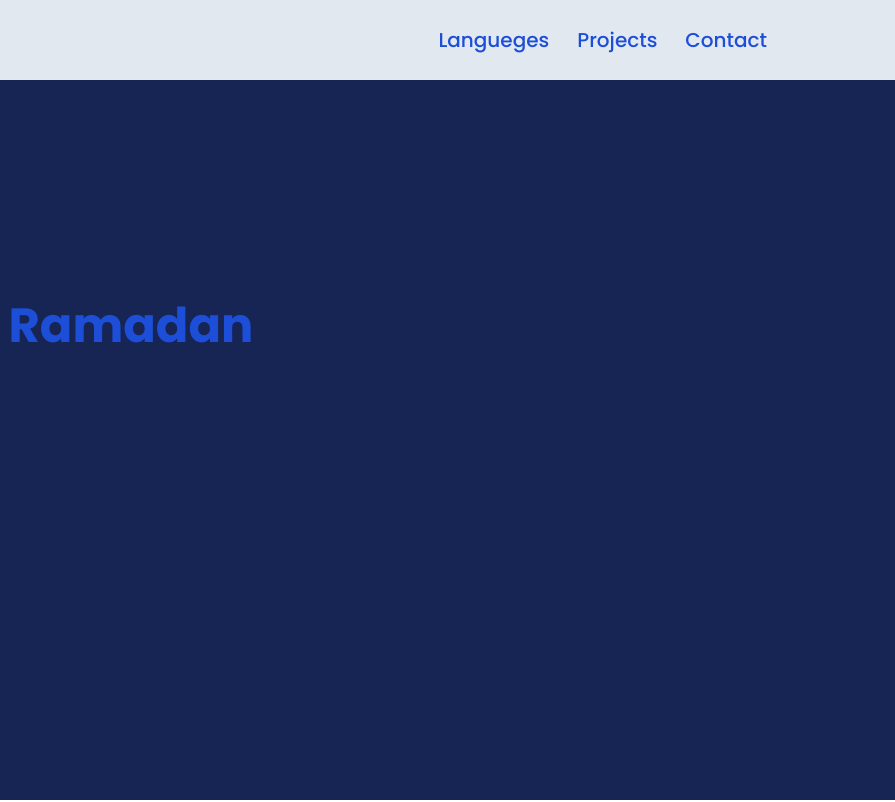
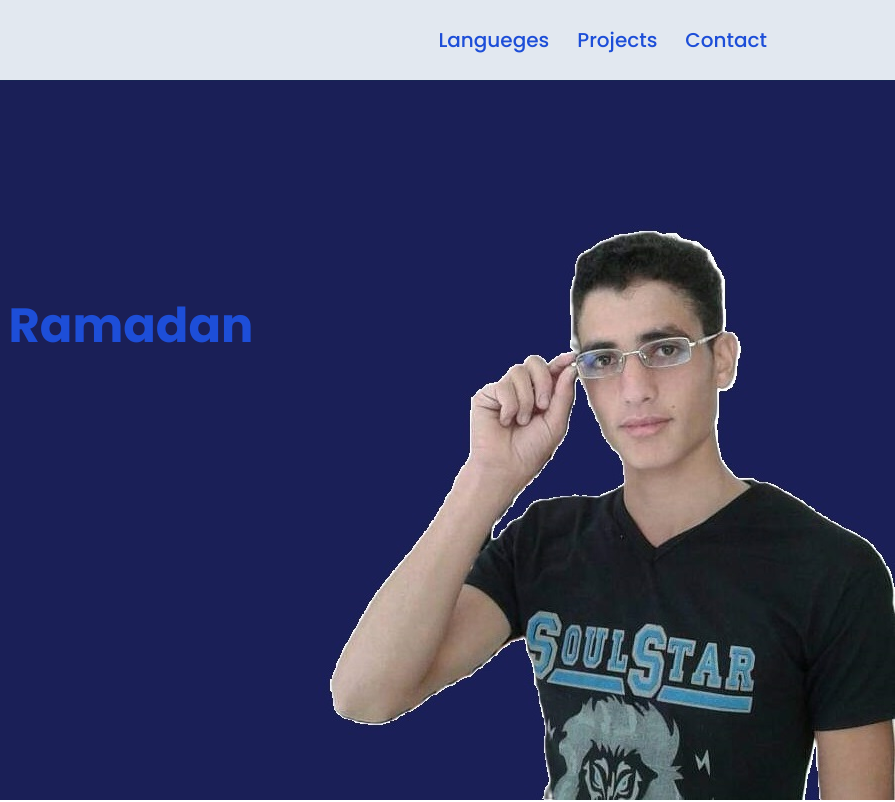
Before and after one commit to Eng-Mahmoud-Ramadan-musa/my-website, a website: page index.html in a window 1280 px wide. Shown: the top 802 px of the page, 385-1280 px from the left. Drawn offline with Linux system fonts and the light colour scheme.

Commit message:
Update index.html

```diff
--- a/index.html
+++ b/index.html
@@ -33,7 +33,7 @@
         </nav>
     </header>
     <main class=" w-full overflow-y-auto">
-    <section class="mt-20 py-32 px-10% flex items-center bg-blue-950 bg-[url('./img/user2.jpg')] bg-no-repeat  bg-[100%_50%] bg-fixed w-full h-[calc(100vh-5rem)]">
+    <section class="mt-20 py-32 px-10% flex items-center bg-blue-950 bg-[url('./../img/user2.jpg')] bg-no-repeat  bg-[100%_50%] bg-fixed w-full h-[calc(100vh-5rem)]">
         <div class="text-white flex flex-col gap-5 ">
             <p class="text-xl font-medium">hello,i'm</p>
             <h2 class="text-5xl font-bold text-blue-700">mahmoud ramadan</h2>
```
